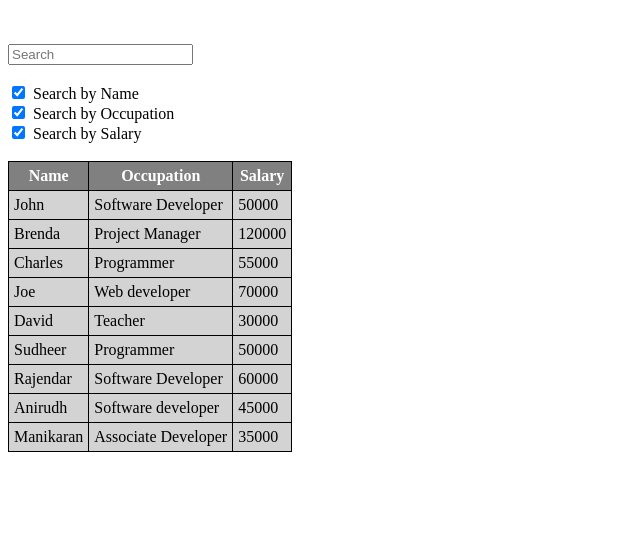
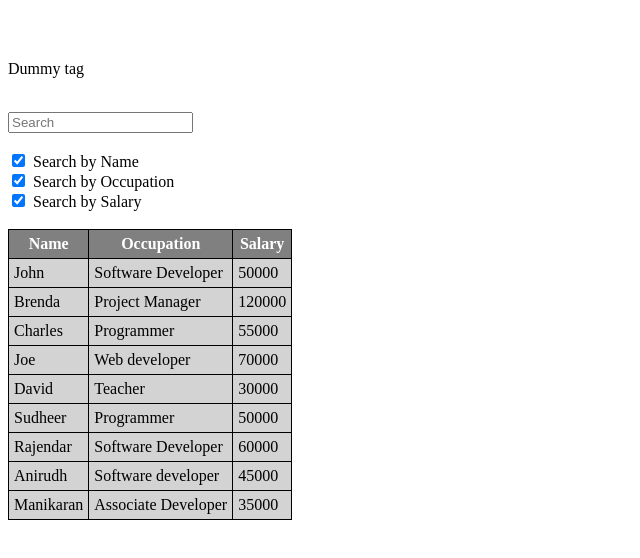
Before and after one commit to sudheer-kumar-bhavana/search-and-sort-func, a plain HTML site: page index.html in a window 1280 px wide. Shown: the whole page, without its empty margins (0-640 px from the left). Drawn offline with Linux system fonts and the light colour scheme.

Commit message:
test commit

```diff
--- a/index.html
+++ b/index.html
@@ -47,6 +47,7 @@ table th:hover{
 
 <div>
 	<br><br>
+	<p>Dummy tag</p><br>
 	<input type="text" id="search" placeholder="Search" onkeyup="search(this.value)"><br><br>
 	<input id="chkname" type="checkbox" onchange="checkChkboxes()" checked/><span class="tspan">Search by Name</span><br>
 	<input id="chkocc" type="checkbox" onchange="checkChkboxes()" checked/><span class="tspan">Search by Occupation</span><br>
```
